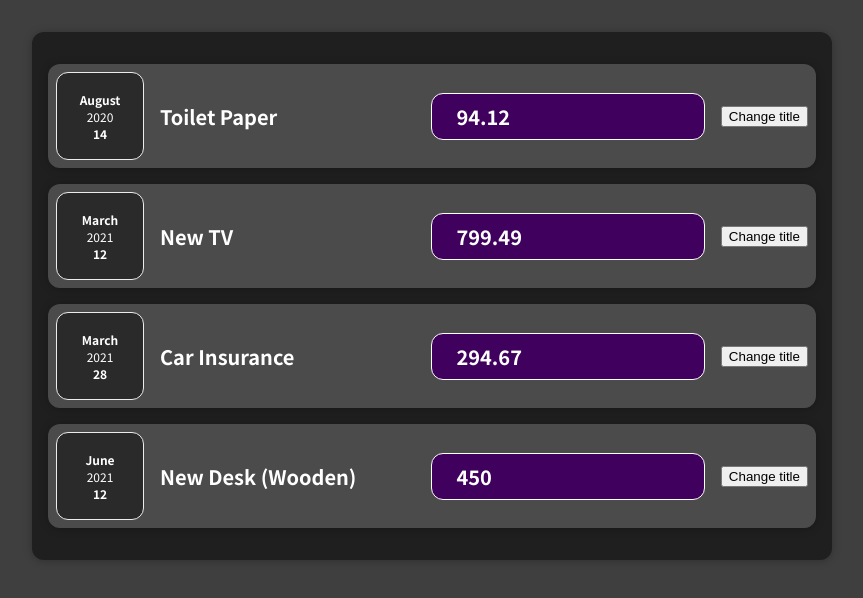
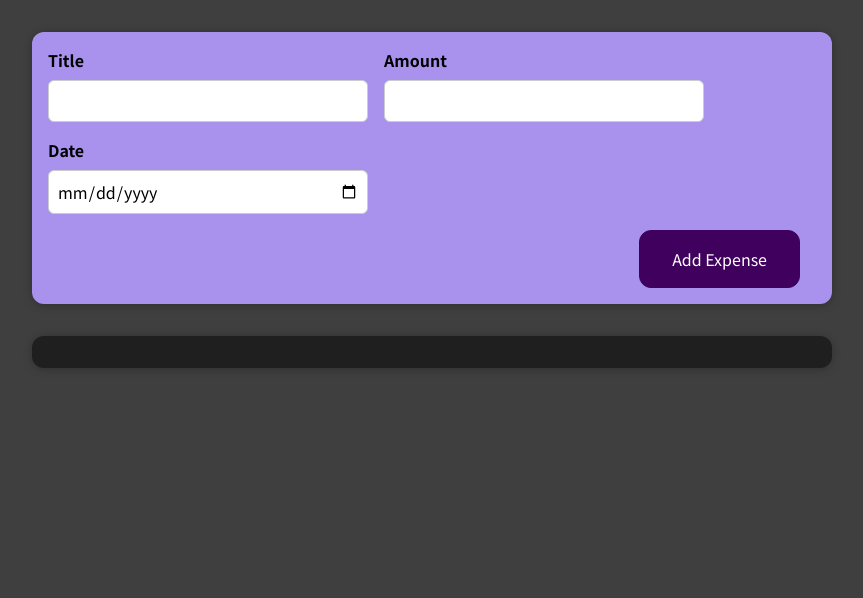
Before and after one commit to GabrielNunes12/testing-react, a React (Create React App) app: page / in a window 1280 px wide. Shown: the top 598 px of the page, without its empty margins (208-1071 px from the left). Built offline with nearby package versions, Linux system fonts and the light colour scheme.

Commit message:
feat(src/ExpenseItem): Understanding how to communcation between child to parent works

```diff
--- a/src/App.js
+++ b/src/App.js
@@ -1,33 +1,27 @@
 import Card from './components/Card/Card';
 import ExpenseItem from './components/ExpenseItem/ExpenseItem';
+import NewExpense from './components/NewExpense/NewExpense';
 import './Expenses.css';
 
 function App() {
-  const expenses = [
-    {
-      id: 'e1',
-      title: 'Toilet Paper',
-      amount: 94.12,
-      date: new Date(2020, 7, 14),
-    },
-    { id: 'e2', title: 'New TV', amount: 799.49, date: new Date(2021, 2, 12) },
-    {
-      id: 'e3',
-      title: 'Car Insurance',
-      amount: 294.67,
-      date: new Date(2021, 2, 28),
-    },
-    {
-      id: 'e4',
-      title: 'New Desk (Wooden)',
-      amount: 450,
-      date: new Date(2021, 5, 12),
-    },
-  ];
+  const expenses = [];
+
+  const onSaveExpense = (expense) => {
+    const newExpense = {
+      id: expense.id,
+      title: expense.title,
+      amount: expense.amount,
+      date: new Date(expense.date),
+    }
+    expenses.push(newExpense);
+  }
   return (
-    <Card className="expenses">
-      <ExpenseItem expense={expenses}/>
-    </Card>
+    <>
+      <NewExpense onSaveExpense={onSaveExpense}/>
+      <Card className="expenses">
+        <ExpenseItem expense={expenses}/>
+      </Card>
+    </>
   );
 }
 
--- a/src/components/ExpenseDate/ExpenseDate.js
+++ b/src/components/ExpenseDate/ExpenseDate.js
@@ -3,7 +3,7 @@ export default function ExpenseDate({ date }) {
   return(
     <div className="expense-date">
       <div className="expense-date__month">{date.toLocaleString('en-US', {month: 'long'})}</div>
-      <div className="expense-date__year">{date.getFullYear()}</div>
+      <div className="expense-date__year">{date?.getFullYear()}</div>
       <div className="expense-date__month">{date.toLocaleString('en-US', {day: '2-digit'})}</div>
     </div>
   )
--- /dev/null
+++ b/src/components/ExpenseForm/ExpenseForm.css
@@ -0,0 +1,26 @@
+.new-expense__controls {
+  display: flex;
+  flex-wrap: wrap;
+  gap: 1rem;
+  margin-bottom: 1rem;
+  text-align: left;
+}
+
+.new-expense__control label {
+  font-weight: bold;
+  margin-bottom: 0.5rem;
+  display: block;
+}
+
+.new-expense__control input {
+  font: inherit;
+  padding: 0.5rem;
+  border-radius: 6px;
+  border: 1px solid #ccc;
+  width: 20rem;
+  max-width: 100%;
+}
+
+.new-expense__actions {
+  text-align: right;
+}
--- /dev/null
+++ b/src/components/ExpenseForm/ExpenseForm.js
@@ -0,0 +1,57 @@
+import './ExpenseForm.css';
+import { useState } from 'react';
+
+const ExpenseForm = ({onSaveExpenseData}) => {
+  const [ title, setTitle ] = useState('');
+  const [ amount, setAmount ] = useState('');
+  const [ year, setYear ] = useState('');
+
+  const titleChangeHandler = (event) => {
+    setTitle(event.target.value);
+  };
+
+  const amountChangeHandler = (event) => {
+    setAmount(event.target.value);
+  }
+
+  const yearChangeHandler = (event) => {
+    setYear(event.target.value);
+  }
+
+  const submitHandler = (event) => {
+    event.preventDefault();
+    const expenseData = {
+      title: title,
+      amount: amount,
+      date: new Date(year)
+    };
+    onSaveExpenseData(expenseData);
+    setTitle('');
+    setYear('');
+    setAmount('');
+  }
+
+  return (
+    <form onSubmit={submitHandler}>
+      <div className="new-expense__controls">
+        <div className="new-expense__control">
+          <label>Title</label>
+          <input value={title} type="text" onChange={titleChangeHandler}/>
+        </div>
+        <div className="new-expense__control">
+          <label>Amount</label>
+          <input value={amount} type="number" min="0.01" step="0.01" onChange={amountChangeHandler}/>
+        </div>
+        <div className="new-expense__control">
+          <label>Date</label>
+          <input value={year} type="date" min="2019-01-01" max="2022-12-31" onChange={yearChangeHandler}/>
+        </div>
+      </div>
+      <div className="new-expense__actions">
+        <button type="submit"> Add Expense </button>
+      </div>
+    </form>
+  )
+}
+
+export default ExpenseForm;
--- a/src/components/ExpenseItem/ExpenseItem.js
+++ b/src/components/ExpenseItem/ExpenseItem.js
@@ -10,10 +10,10 @@ export const ExpenseItem = ({expense}) => {
   function clickHandler() {
     setTitle('Book');
   }
-
+  console.log('expensesItem', expense);
   return (
     <>
-      {expense.map(value => (
+      {expense && expense.map(value => (
         <Card className="expense-item" key={value.id}>
           <ExpenseDate date={value.date}/>
           <div className="expense-item__description">
--- /dev/null
+++ b/src/components/NewExpense/NewExpense.css
@@ -0,0 +1,38 @@
+.new-expense {
+  background-color: #a892ee;
+  padding: 1rem;
+  margin: 2rem auto;
+  width: 50rem;
+  max-width: 95%;
+  border-radius: 12px;
+  text-align: center;
+  box-shadow: 0 1px 8px rgba(0, 0, 0, 0.25);
+}
+
+.new-expense button {
+  font: inherit;
+  cursor: pointer;
+  padding: 1rem 2rem;
+  border: 1px solid #40005d;
+  background-color: #40005d;
+  color: white;
+  border-radius: 12px;
+  margin-right: 1rem;
+}
+
+.new-expense button:hover,
+.new-expense button:active {
+  background-color: #510674;
+  border-color: #510674;
+}
+
+.new-expense button.alternative {
+  color: #220131;
+  border-color: transparent;
+  background-color: transparent;
+}
+
+.new-expense button.alternative:hover,
+.new-expense button.alternative:active {
+  background-color: #ddb3f8;
+}
--- /dev/null
+++ b/src/components/NewExpense/NewExpense.js
@@ -0,0 +1,16 @@
+import ExpenseForm from '../ExpenseForm/ExpenseForm';
+import './NewExpense.css';
+
+const NewExpense = ({onSaveExpense}) => {
+  const onSaveExpenseData = (expenseDate) => {
+    const data = {...expenseDate, id: Math.random().toString()};
+    onSaveExpense(data);
+  }
+  return (
+    <div className="new-expense">
+      <ExpenseForm onSaveExpenseData={onSaveExpenseData}/>
+    </div>
+  )
+}
+
+export default NewExpense;
```
